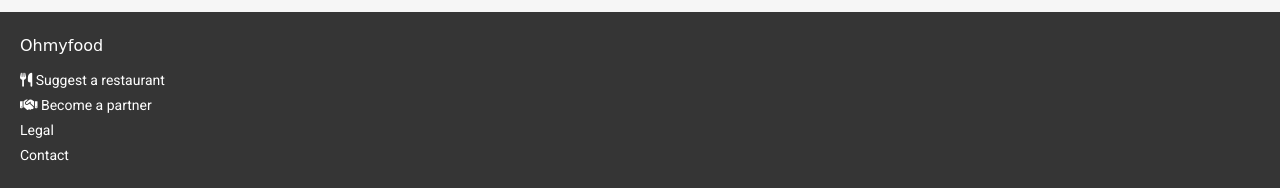
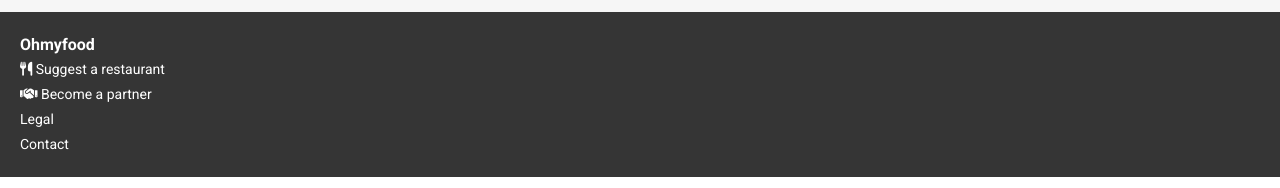
Before and after one commit to BalsamArbab/Ohmyfood, a website: page index.html in a window 1280 px wide. Shown: the part 886-1074 px from the top of the page. Drawn offline with Linux system fonts and the light colour scheme; a web font is replaced by a local one.

Commit message:
validated html and fix img error

```diff
--- a/index.html
+++ b/index.html
@@ -121,7 +121,7 @@
 </div>
     </section>
     <footer>
-        <h1>Ohmyfood</h1>
+        <h2>Ohmyfood</h2>
         <p>
             <i class="fas fa-utensils"></i>
             Suggest a restaurant
```
Also changed, not shown: the-full-palatte.html (+1 -1 lines), scss/_mediaQueries.scss (line endings or trailing spaces).
